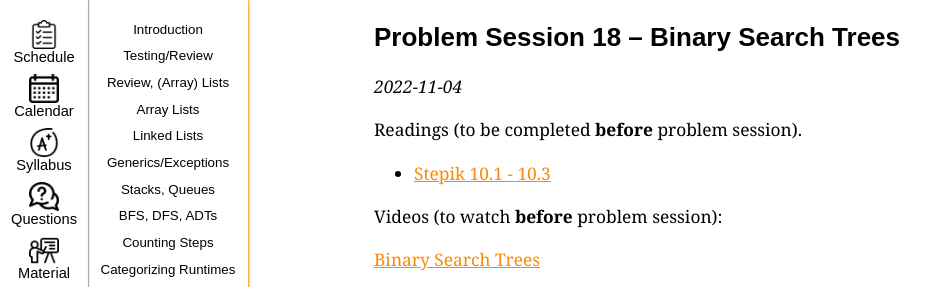
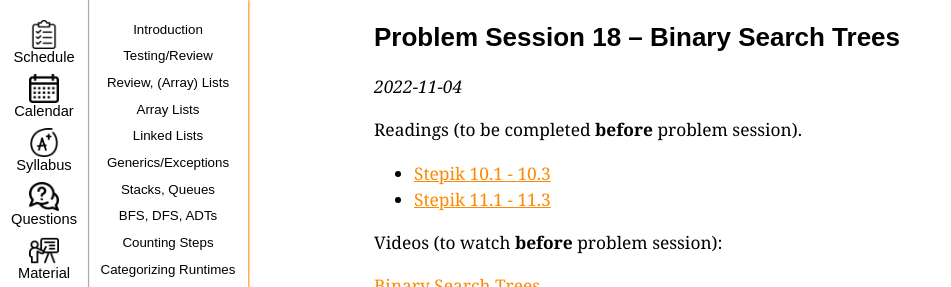
Before and after one commit to ucsd-cse12-f22/ucsd-cse12-f22.github.io, a Jekyll site: the page built from _lectures/lecture18.md, in a window 1280 px wide, cut to the strip 0-287 px from the top of the page. Shown: the whole strip, without its empty margins (0-951 px from the left). Built offline with Jekyll 4.4.1, drawn with Linux system fonts in a browser that asks for light colours.

Commit message:
Update lecture18.md

```diff
--- a/_lectures/lecture18.md
+++ b/_lectures/lecture18.md
@@ -14,6 +14,7 @@ _{{ page.released-on }}_
 
 Readings (to be completed **before** problem session).
 - [Stepik 10.1 - 10.3](https://stepik.org/lesson/700533/step/1?unit=700514){:target="_blank"}
+- [Stepik 11.1 - 11.3](https://stepik.org/lesson/700536/step/1?unit=700517){:target="_blank"}
 
 Videos (to watch **before** problem session):
 
```
